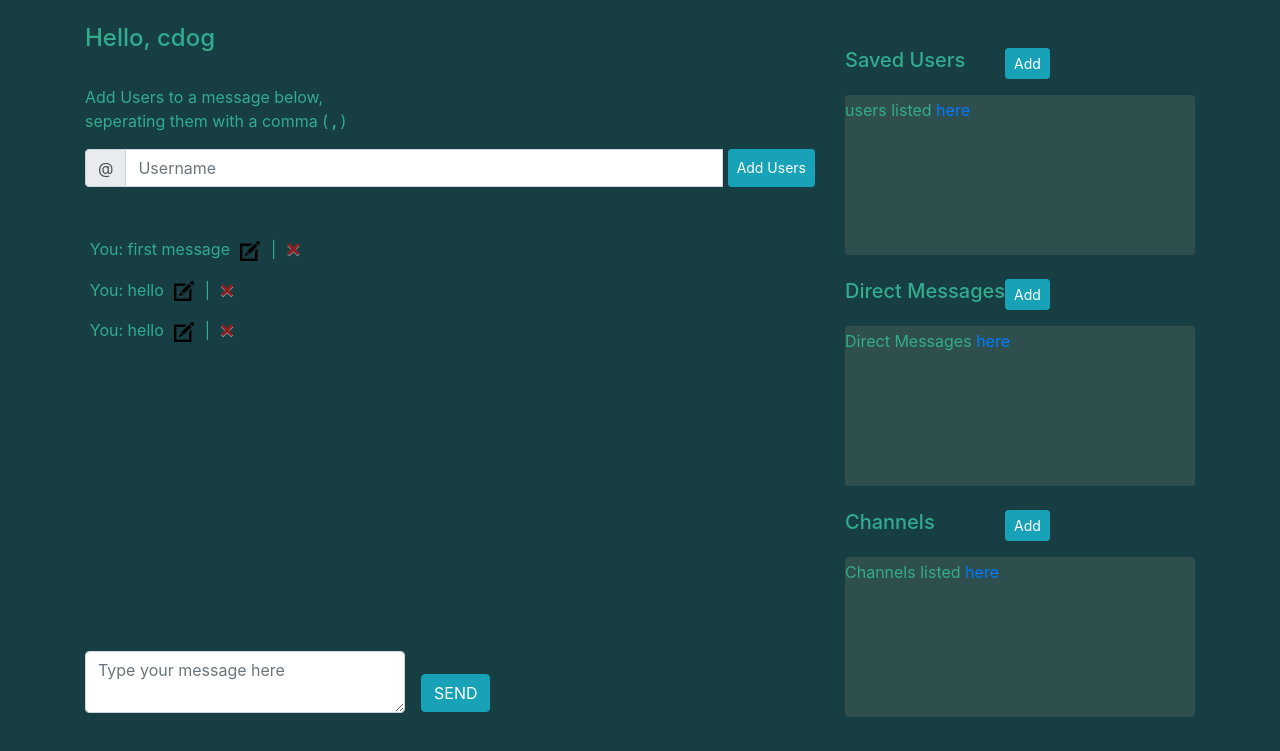
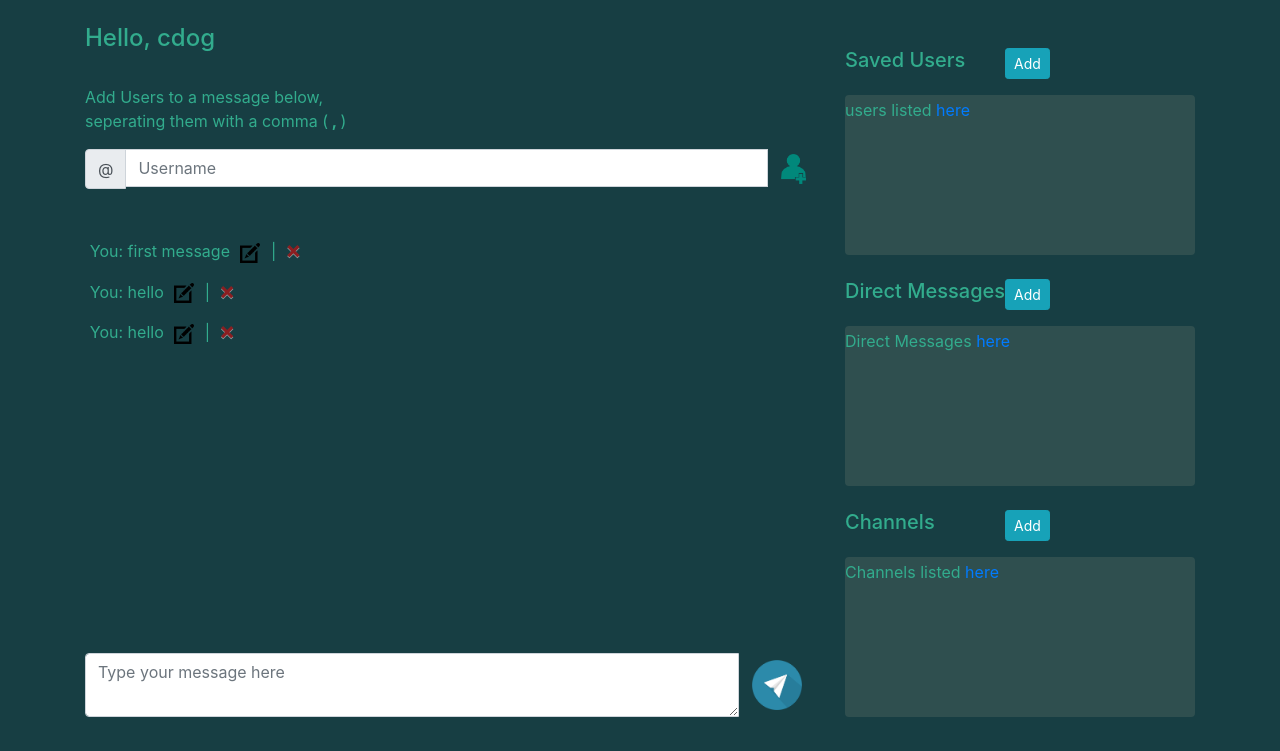
Before and after one commit to ckronber/JuntoChatBackend, a Flask app: page / in a window 1280 px wide. Shown: the part 72-823 px from the top of the page. After the commit the page ends 789 px from the top, so only its background shows below. Run offline with Flask 2, Linux system fonts and the light colour scheme; a user stored in the database is signed in; data comes from the database, SQL or seed files in the repository; both versions use the stored data as it was after the commit; some libraries are stand-ins or nearby versions.

Commit message:
updated database and html and javascript on home page

```diff
--- a/Flask_Web_App_with_Login/website/models.py
+++ b/Flask_Web_App_with_Login/website/models.py
@@ -13,6 +13,7 @@ class Note(db.Model):
     data = db.Column(db.String(DATA_LENGTH))
     date = db.Column(db.DateTime(timezone = True),default=func.now)
     user_id = db.Column(db.Integer, db.ForeignKey('user.id'))
+    user_list = db.relationship('NoteUsers', backref='note',cascade = "all, delete, delete-orphan", lazy = 'dynamic')
 
     def __repr__(self):
         return f"id: {self.id}: date: {self.date} user: {self.user_id}"
@@ -28,6 +29,10 @@ class Note(db.Model):
         if(time_format == 3):
             return f"{time_stamp['month']}/{time_stamp['day']}/{time_stamp['year']}"
 
+class NoteUsers(db.Model):
+    id = db.Column(db.Integer,primary_key=True)
+    user_name = db.Column(db.String(NAME_LENGTH), unique=True)
+    user_id = db.Column(db.Integer,db.ForeignKey("note.id"))
 
 class User(db.Model,UserMixin):
     id = db.Column(db.Integer,primary_key=True)
--- a/Flask_Web_App_with_Login/website/static/custom.css
+++ b/Flask_Web_App_with_Login/website/static/custom.css
@@ -15,7 +15,8 @@ body{
 }
 
 #chatStuff{
-    width:fit-content;
+  /*  width:fit-content;*/
+    width:max-content;
     background-color:transparent;
     height: auto;
     text-align: left;
@@ -29,9 +30,11 @@ body{
 }
 
 #submitMessage{
+    /*
     position:relative;
     left:21rem;
-    bottom: 2.4rem;
+    bottom: 3.8rem;
+    */
 }
 
 #closeX{
--- a/Flask_Web_App_with_Login/website/static/index.js
+++ b/Flask_Web_App_with_Login/website/static/index.js
@@ -1,6 +1,5 @@
-const socket = io("http://");
-var input = document.getElementById("noteMSG");
-var submit = document.getElementById("submitMessage")
+const socket = io();
+var submit = document.getElementById("submitMessage");
 
 socket.on('connect', function() {
     socket.emit('my event', {data: 'I\'m connected!'});
@@ -11,18 +10,18 @@ socket.on("disconnect", () => {
   console.log(socket.id); // undefined
 });
 
-function sendMsg(messageText){
-  console.log(messageText);
-  return socket.emit("message", messageText);
+function addUser(){
+  var uIn = document.getElementById("usersADD").value;
+  var len = document.getElementById("listItem").innerHTML;
+
+  console.log(len.length);
+  if(uIn && len){
+    document.getElementById("listItem").innerHTML += ", " + uIn;
+  }
+  else if(uIn){
+    document.getElementById("listItem").innerHTML += uIn;
+  }
 }
-
-/*
-function sendMessage(message){
-  var msgTxt = document.createElement("li");
-  msgTxt.innerText = message;
-  document.body.appendChild(msgTxt);
-}
-*/
 
 function deleteNote(noteId) {
   fetch("/delete-note", {
@@ -34,12 +33,15 @@ function deleteNote(noteId) {
 }
 
 // using enter with messages as well as clicking submit
+/*
 input.addEventListener("keyup", function(event) {
-    if (event.key === "Enter" && input) {
+    var input = document.getElementById("noteMSG").value;
+    console.log(input);
+    if (event.key === "Enter" && input){
         event.preventDefault();
         submit.click();
     }
-});
+}); */
 
 function editNote(noteId){
   n_data = prompt("Enter edited text");
--- a/Flask_Web_App_with_Login/website/templates/base.html
+++ b/Flask_Web_App_with_Login/website/templates/base.html
@@ -4,17 +4,29 @@
     <meta charset="UTF-8">
     <meta http-equiv="X-UA-Compatible" content="IE=edge">
     <meta name="viewport" content="width=device-width, initial-scale=1.0">
+
+
     <link
       rel="stylesheet"
       href="https://stackpath.bootstrapcdn.com/bootstrap/4.4.1/css/bootstrap.min.css"
       integrity="sha384-Vkoo8x4CGsO3+Hhxv8T/Q5PaXtkKtu6ug5TOeNV6gBiFeWPGFN9MuhOf23Q9Ifjh"
       crossorigin="anonymous"
     />
+
+    <!--
+    <link
+    href="https://cdn.jsdelivr.net/npm/bootstrap@5.0.2/dist/css/bootstrap.min.css"
+    rel="stylesheet"
+    integrity="sha384-EVSTQN3/azprG1Anm3QDgpJLIm9Nao0Yz1ztcQTwFspd3yD65VohhpuuCOmLASjC"
+    crossorigin="anonymous">
+    -->
+
     <link
       rel="stylesheet"
       href="https://stackpath.bootstrapcdn.com/font-awesome/4.7.0/css/font-awesome.min.css"
       crossorigin="anonymous"
     />
+
     <link rel="stylesheet" type = "text/css" href="./static/custom.css">
 
     <title width = "100%">{%block title%}Home{%endblock%}</title>
@@ -63,22 +75,39 @@
       </div>
       {% endif %} {% endfor %} {% endif %} {% endwith %}
       <div class="container">{% block content %} {% endblock %}</div>
+      <!--socketio script needed for javascript socketio-->
       <script src="https://cdnjs.cloudflare.com/ajax/libs/socket.io/4.0.1/socket.io.js" integrity="sha512-q/dWJ3kcmjBLU4Qc47E4A9kTB4m3wuTY7vkFJDTZKjTs8jhyGQnaUrxa0Ytd0ssMZhbNua9hE+E7Qv1j+DyZwA==" crossorigin="anonymous"></script>
+
+      <!-- needed for jquery-->
       <script
-        src="https://code.jquery.com/jquery-3.2.1.slim.min.js"
-        integrity="sha384-KJ3o2DKtIkvYIK3UENzmM7KCkRr/rE9/Qpg6aAZGJwFDMVNA/GpGFF93hXpG5KkN"
+        src="https://code.jquery.com/jquery-3.6.0.slim.js"
+        integrity="sha256-HwWONEZrpuoh951cQD1ov2HUK5zA5DwJ1DNUXaM6FsY="
         crossorigin="anonymous"
       ></script>
+
+
+      <!--popper for bootstrap -->
       <script
         src="https://cdnjs.cloudflare.com/ajax/libs/popper.js/1.12.9/umd/popper.min.js"
         integrity="sha384-ApNbgh9B+Y1QKtv3Rn7W3mgPxhU9K/ScQsAP7hUibX39j7fakFPskvXusvfa0b4Q"
         crossorigin="anonymous"
       ></script>
+
+      <!--Needed for bootstrap 4 -->
       <script
         src="https://maxcdn.bootstrapcdn.com/bootstrap/4.0.0/js/bootstrap.min.js"
         integrity="sha384-JZR6Spejh4U02d8jOt6vLEHfe/JQGiRRSQQxSfFWpi1MquVdAyjUar5+76PVCmYl"
         crossorigin="anonymous"
       ></script>
+
+      <!-- Bootstrap 5 bundle -->
+      <script
+      src="https://cdn.jsdelivr.net/npm/bootstrap@5.0.2/dist/js/bootstrap.bundle.min.js"
+      integrity="sha384-MrcW6ZMFYlzcLA8Nl+NtUVF0sA7MsXsP1UyJoMp4YLEuNSfAP+JcXn/tWtIaxVXM"
+      crossorigin="anonymous"
+      ></script>
+
+      <!-- Needed for custom Javascript -->
       <script
         type="text/javascript"
         src="{{ url_for('static', filename='index.js') }}"
--- a/Flask_Web_App_with_Login/website/templates/home.html
+++ b/Flask_Web_App_with_Login/website/templates/home.html
@@ -2,7 +2,7 @@
 
 {% block content%}
 <div class = "row">
-  <div class = "col-sm-8">
+  <div class = "col-sm-8" width = "fixed" padding-right = "200rem">
     <br>
     <h4 align="left">Hello, {{current_user.first_name}}</h4>
     <br>
@@ -13,15 +13,15 @@
       <div class="input-group-prepend">
         <span class="input-group-text" id="basic-addon1">@</span>
       </div>
-      <input name = "userInput" id = "usersADD" class="form-control" placeholder="Username" aria-label="Username" aria-describedby="basic-addon1">
+      <input type = "text" name = "userInput" id = "usersADD" autocomplete="true" class="form-control" placeholder="Username" aria-label="Username" aria-describedby="basic-addon1">
       &nbsp;
-      <button type = "button" class = "btn btn-info btn-sm">Add Users</button>
+      <button type = "button" id = "addIT" class = "btn btn-sm" onclick = "addUser()">
+        <span><img src="../static/images/addPerson.png" width = "25rem" height = "30rem" ></span>
+      </button>
     </div>
 
     <div id = "userArea">
-      <script>
-        message = $("userInput").value;
-      </script>
+      <ul id = "listItem" class = "list-group-flush" style="list-style: none;"></ul>
     </div>
 
     <br>
@@ -47,10 +47,14 @@
       </ul>
     </div>
     <br>
-    <form method="POST">
-      <textarea name="note" id="noteMSG" class="form-control" placeholder = "Type your message here"></textarea>
-      <button type="submit" id="submitMessage" class="btn btn-info" onclick = "sendMsg()">SEND</button>
-    </form>
+      <div>
+      <form method="POST" class="input-group mb-3">
+        <textarea name="note" id="noteMSG" class="form-control" placeholder = "Type your message here"></textarea>
+        <button type="submit" id="submitMessage" class="btn">
+          <span><img src="../static/images/send1.png" width = "50rem" height = "50rem" ></span>
+        </button>
+      </form>
+      </div>
   </div>
 
   <div class = "col-sm-4">
```
Also changed, not shown: Flask_Web_App_with_Login/website/chatClient.py (added, +19 -0 lines), Flask_Web_App_with_Login/website/static/images/addPerson.png (added), Flask_Web_App_with_Login/website/static/images/send1.png (added), database.db.
